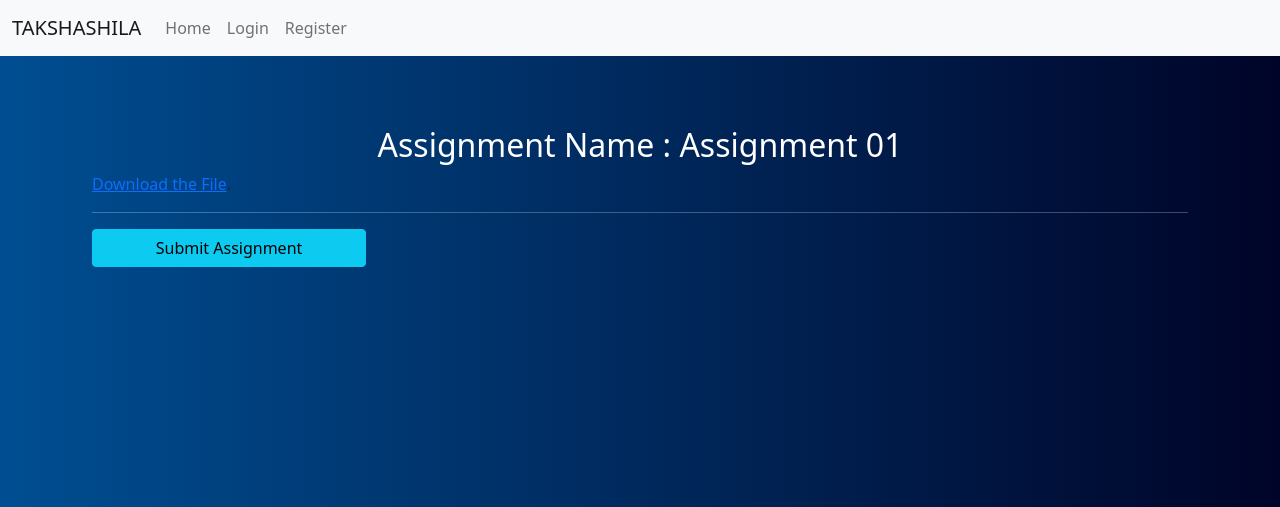
After one commit to aryaraj132/Takshashila, a Django app: page /classes/assignments/1/01 in a window 1280 px wide. The commit adds this page. Shown: the top 507 px of the page. Run offline with Django 3.2, Linux system fonts and the light colour scheme; data comes from the database, SQL or seed files in the repository; some libraries are stand-ins or nearby versions.

Commit message:
Assignment added

```diff
--- a/classes/admin.py
+++ b/classes/admin.py
@@ -1,5 +1,5 @@
 from django.contrib import admin
-from classes.models import Branch,Semester,Subject,Lesson,Comment,Reply
+from classes.models import Branch,Semester,Subject,Lesson,Comment,Reply,Assignment,Submission
 # Register your models here.
 admin.site.register(Branch)
 admin.site.register(Semester)
@@ -7,3 +7,5 @@ admin.site.register(Subject)
 admin.site.register(Lesson)
 admin.site.register(Comment)
 admin.site.register(Reply)
+admin.site.register(Assignment)
+admin.site.register(Submission)
--- a/classes/models.py
+++ b/classes/models.py
@@ -108,3 +108,51 @@ class Reply(models.Model):
 
     def __str__(self):
         return 'reply to' + str(self.comment_name.com_name)
+
+def assignment_files(instance,filename):
+    upload_to = 'Image/'
+    ext = filename.split(".")[-1]
+    if instance.assignment_id:
+        filename = 'assignment_files/{}/{}.{}'.format(instance.subject.slug,instance.assignment_id, ext)
+    return os.path.join(upload_to, filename)
+
+class Assignment(models.Model):
+    assignment_id = models.CharField(max_length=100,unique=True)
+    branch = models.ForeignKey(Branch, on_delete=models.CASCADE)
+    semester = models.ForeignKey(Semester, on_delete=models.CASCADE)
+    subject = models.ForeignKey(Subject, on_delete=models.CASCADE, related_name='assignment')
+    created_by = models.ForeignKey(User,on_delete=models.CASCADE)
+    created_at = models.DateTimeField(auto_now_add=True)
+    name = models.CharField(max_length=250)
+    position = models.PositiveSmallIntegerField(verbose_name="Assignment Number")
+    slug = models.SlugField(null=True, blank=True)
+    file = models.FileField(upload_to=assignment_files,verbose_name="Files", blank=True,null=True)
+
+    def __str__(self):
+        return self.name
+
+    def save(self, *args, **kwargs):
+        self.slug = slugify(self.assignment_id)
+        super().save(*args,**kwargs)
+def submission_files(instance,filename):
+    upload_to = 'Image/'
+    ext = filename.split(".")[-1]
+    if instance.submission_id:
+        filename = 'assignment_files/{}/{}/{}.{}'.format(instance.assignment.subject.slug,instance.assignment.assignment_id, instance.submission_id, ext)
+    return os.path.join(upload_to, filename)
+
+class Submission(models.Model):
+    submission_id = models.CharField(max_length=100,unique=True)
+    assignment = models.ForeignKey(Assignment, on_delete=models.CASCADE, related_name='submission')
+    created_by = models.ForeignKey(User,on_delete=models.CASCADE)
+    created_at = models.DateTimeField(auto_now_add=True)
+    name = models.CharField(max_length=250)
+    slug = models.SlugField(null=True, blank=True)
+    ans_file = models.FileField(upload_to=submission_files,verbose_name="Files", blank=True,null=True)
+
+    def __str__(self):
+        return self.name
+
+    def save(self, *args, **kwargs):
+        self.slug = slugify(self.submission_id)
+        super().save(*args,**kwargs)
--- /dev/null
+++ b/classes/templates/classes/assignment_detail_view.html
@@ -0,0 +1,17 @@
+{% extends 'index.html' %}
+{% block title %} {{assignment.name}} {% endblock %}
+{% load crispy_forms_tags %}
+{% block content %}
+
+<h2 align='center'>Assignment Name : {{assignment.name}}</h2>
+    <a href="{{assignment.file.url}}" download>Download the File</a>.</p>
+<hr />
+<a href="#" class="btn btn-info col-sm-5 col-lg-3">Submit Assignment</a>
+{% if user.profile.user_type == "teacher" %}
+    <hr />
+    <div style="text-align: center;">
+        <a href="{% url 'classes:assignment_update' subject=assignment.subject.slug slug=assignment.slug %}" class=" btn btn-success mx-2 mb-1">Update</a>
+        <a href="{% url 'classes:assignment_delete' subject=assignment.subject.slug slug=assignment.slug %}" class=" btn btn-danger mx-2 mb-1">Delete</a>
+    </div>
+{% endif %}
+{% endblock %}
--- a/classes/templates/classes/lesson_create.html
+++ b/classes/templates/classes/lesson_create.html
@@ -1,5 +1,5 @@
 {% extends 'index.html' %}
-{% block title %} Create Lesson {% endblock %}
+{% block title %} Create {% endblock %}
 {% load crispy_forms_tags %}
 {% block content %}
 
--- a/classes/templates/classes/lesson_list_view.html
+++ b/classes/templates/classes/lesson_list_view.html
@@ -21,6 +21,7 @@
 {%endfor%}
 </div>
 <div class="bottom-link">
+<a href="{%url 'classes:assignment_list' slug=Subjects.slug %}" class="btn col-sm-5 col-lg-3 mb-1 btn-info">Assignments</a>
 <a href="{%url 'classes:live_class' slug=Subjects.slug %}" class="btn col-sm-5 col-lg-3 mb-1 btn-info">Live Class</a>
 {% if user.profile.user_type == "teacher" %}
     <a href="{%url 'classes:lesson_create' slug=Subjects.slug %}" class="btn col-sm-5 col-lg-3 mb-1 btn-success">create lesson</a>
--- a/classes/templates/classes/subject_list_view.html
+++ b/classes/templates/classes/subject_list_view.html
@@ -11,6 +11,7 @@
             <div class="card-body">
                 <h5 class="card-title mb-5">{{subject.name}}</h5>
                 <a href="{%url 'classes:lessons_list' slug=subject.slug semesters=Semesters.slug branches=Semesters.branch.slug %}" class="btn btn-primary">Go to ></a>
+                <a href="{%url 'classes:assignment_list' slug=subject.slug %}" class="btn btn-primary">Assignment ></a>
             </div>
         </div>
     {%endfor%}
@@ -25,6 +26,7 @@
             <div class="card-body">
                 <h5 class="card-title mb-5">{{sub.name}}</h5>
                 <a href="{%url 'classes:lesson_list' slug=sub.slug %}" class="btn btn-primary">Go to ></a>
+                <a href="{%url 'classes:assignment_list' slug=sub.slug %}" class="btn btn-primary">Assignment ></a>
             </div>
         </div>
     {%endfor%}
--- a/classes/urls.py
+++ b/classes/urls.py
@@ -9,6 +9,13 @@ urlpatterns = [
     path('branch/<str:branches>/<str:semesters>/<slug:slug>',views.LessonListView.as_view(), name='lessons_list'),
     path('scrn_feed/',views.ScreenFeed,name='scrn_feed'),
     path('cam_feed/',views.CamFeed,name='cam_feed'),
+    # path('submissions/<slug:slug>/',views.AssignmentListView.as_view(), name='submission'),
+    path('assignments/',views.SubjectListView.as_view(), name='subject_assignment'),
+    path('assignments/<slug:slug>',views.AssignmentListView.as_view(), name='assignment_list'),
+    path('assignments/<slug:slug>/create/',views.AssignmentCreateView.as_view(), name='assignment_create'),
+    path('assignments/<str:subject>/<slug:slug>',views.AssignmentDetailView.as_view(), name='assignment_detail'),
+    path('assignments/<str:subject>/<slug:slug>/update/',views.AssignmentUpdateView.as_view(), name='assignment_update'),
+    path('assignments/<str:subject>/<slug:slug>/delete/',views.AssignmentDeleteView.as_view(), name='assignment_delete'),
     path('',views.SubjectListView.as_view(), name='subject_list'),
     path('<slug:slug>/create/',views.LessonCreateView.as_view(), name='lesson_create'),
     path('<slug:slug>/live',views.liveClass.as_view(), name='live_class'),
--- a/classes/views.py
+++ b/classes/views.py
@@ -3,8 +3,8 @@ from django.http import HttpResponse,HttpResponseRedirect
 from django.http.response import StreamingHttpResponse
 from django.urls import reverse, reverse_lazy
 from django.views.generic import (TemplateView, DetailView, ListView, FormView,CreateView,UpdateView,DeleteView)
-from .models import Branch,Semester,Subject,Lesson
-from .forms import LessonForm,CommentForm,ReplyForm
+from .models import Branch,Semester,Subject,Lesson,Assignment,Submission
+from .forms import LessonForm,CommentForm,ReplyForm,AssignmentForm
 import os
 from win32api import GetSystemMetrics
 import numpy as np
@@ -36,6 +36,52 @@ class LessonListView(DetailView):
     context_object_name = 'Subjects'
     model = Subject
     template_name = 'classes/lesson_list_view.html'
+
+class AssignmentListView(DetailView):
+    context_object_name = 'Subject'
+    model = Subject
+    template_name = 'classes/assignment_list_view.html'
+
+class AssignmentDetailView(DetailView):
+    context_object_name = 'assignment'
+    model = Assignment
+    template_name = 'classes/assignment_detail_view.html'
+
+class AssignmentCreateView(CreateView):
+    form_class = AssignmentForm
+    context_object_name = 'Subject'
+    model = Subject
+    template_name = 'classes/lesson_create.html'
+
+    def get_success_url(self):
+        self.object = self.get_object()
+        return reverse_lazy('classes:assignment_list',kwargs={'slug' : self.object.slug})
+
+    def form_valid(self, form,*args, **kwargs):
+        self.object = self.get_object()
+        fm = form.save(commit=False)
+        fm.created_by = self.request.user
+        fm.subject = self.object
+        fm.save()
+        return HttpResponseRedirect(self.get_success_url())
+
+class AssignmentUpdateView(UpdateView):
+    fields = ('name','position','file')
+    model = Assignment
+    template_name = 'classes/assignment_update.html'
+    context_object_name = 'assignment'
+
+    def get_success_url(self):
+        return reverse_lazy("classes:assignment_detail", kwargs={"subject": self.object.subject.slug,"slug":self.object.slug})
+
+class AssignmentDeleteView(DeleteView):
+    model = Assignment
+    template_name = 'classes/assignment_delete.html'
+    context_object_name = 'assignment'
+
+    def get_success_url(self):
+        return reverse_lazy("classes:assignment_list", kwargs={"slug": self.object.subject.slug})
+
 
 class LessonDetailView(DetailView, FormView):
     context_object_name = 'Lesson'
@@ -114,6 +160,7 @@ class LessonUpdateView(UpdateView):
     template_name = 'classes/lesson_update.html'
     context_object_name = 'lesson'
 
+
 class LessonDeleteView(DeleteView):
     model = Lesson
     template_name = 'classes/lesson_delete.html'
```
Also changed, not shown: classes/forms.py (+7 -1 lines), classes/templates/classes/assignment_delete.html (added, +11 -0 lines), classes/templates/classes/assignment_list_view.html (added, +28 -0 lines), classes/templates/classes/assignment_update.html (added, +14 -0 lines), classes/migrations/0005_auto_20210204_0429.py (added), db.sqlite3, 5 other files.
